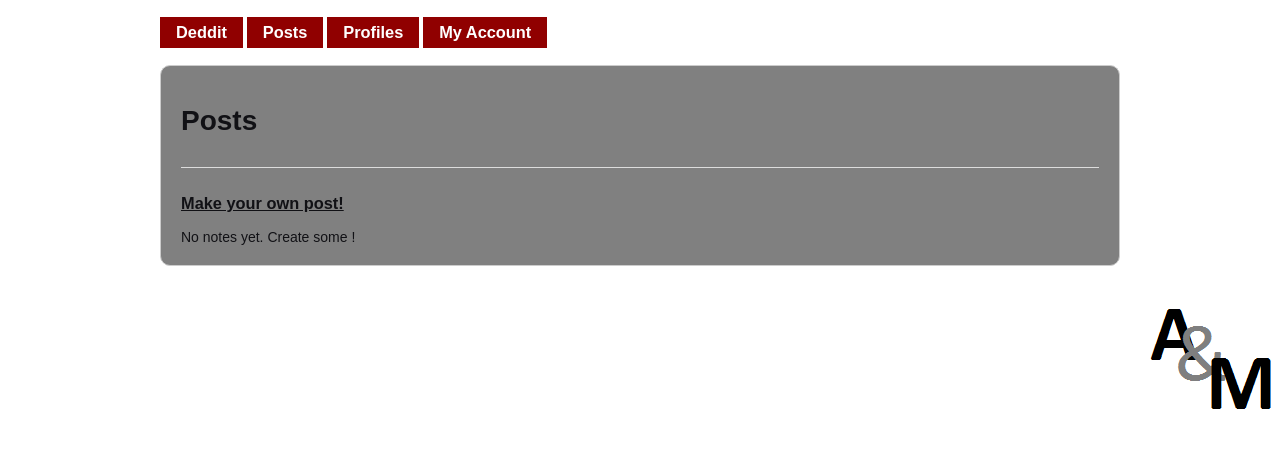
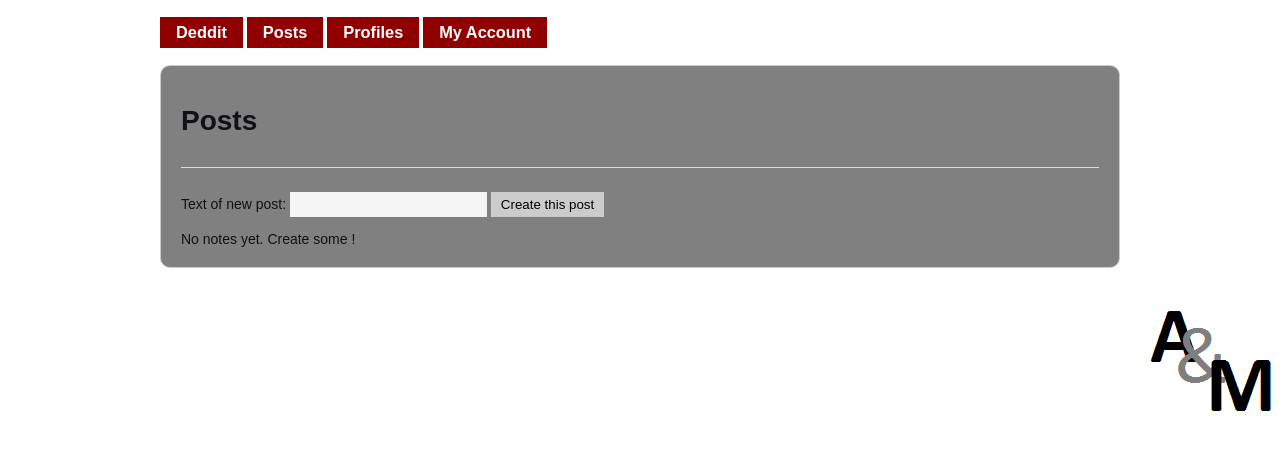
Before and after one commit to AriaanM/Deddit, a PHP site: page /post in a window 1280 px wide. Shown: the part 211-661 px from the top of the page. Run offline with PHP 8.4, Linux system fonts and the light colour scheme; data that the repository does not hold is empty; some libraries are stand-ins or nearby versions.

Commit message:
Post create start - not working yet
This is uploaded because most of the code is right, but it needs more
time to work.

```diff
--- a/application/controller/PostController.php
+++ b/application/controller/PostController.php
@@ -19,10 +19,44 @@ class postController extends Controller
         $this->View->render('post/index', array(
         	 'post' => PostModel::getAllPosts()));
     }
+    public function create()
+    {
+        PostModel::createPost(Request::post('post_text'));
+        Redirect::to('post');
+    }
 
-    public function create()
-{
-    NoteModel::createNote(Request::post('note_text'));
-    Redirect::to('note');
+    /**
+     * This method controls what happens when you move to /note/edit(/XX) in your app.
+     * Shows the current content of the note and an editing form.
+     * @param $note_id int id of the note
+     */
+    public function edit($post_id)
+    {
+        $this->View->render('post/edit', array(
+            'post' => PostModel::getPost($post_id)
+        ));
+    }
+
+    /**
+     * This method controls what happens when you move to /note/editSave in your app.
+     * Edits a note (performs the editing after form submit).
+     * POST request.
+     */
+    public function editSave()
+    {
+        PostModel::updatePost(Request::post('post_id'), Request::post('post_text'));
+        Redirect::to('post');
+    }
+
+    /**
+     * This method controls what happens when you move to /note/delete(/XX) in your app.
+     * Deletes a note. In a real application a deletion via GET/URL is not recommended, but for demo purposes it's
+     * totally okay.
+     * @param int $note_id id of the note
+     */
+    public function delete($post_id)
+    {
+        PostModel::deletePost($post_id);
+        Redirect::to('post');
+    }
 }
-}
--- a/application/model/PostModel.php
+++ b/application/model/PostModel.php
@@ -23,8 +23,39 @@ class PostModel
 
 		$sql = "SELECT * FROM posts";
 		$query = $database->prepare($sql);
-		$query->execute(array(':user_id' => Session::get('user_id'), ':post_id' => $post_id));
+		$query->execute(array(':user_id'
+         => Session::get('user_id'), ':post_id' => $post_id));
 
 		return $query->fetch();
 	}
+
+public static function createPost($post_text)
+    {
+        if (!$post_text || strlen($post_text) == 0) {
+            Session::add('feedback_negative', Text::get('FEEDBACK_NOTE_CREATION_FAILED'));
+            return false;
+        }
+
+        $database = DatabaseFactory::getFactory()->getConnection();
+
+        $sql = "INSERT INTO posts (post_text, user_id) VALUES (:post_text, :user_id)";
+        $query = $database->prepare($sql);
+        $query->execute(array(':post_text' => $post_text, ':user_id' => Session::get('user_id')));
+
+        if ($query->rowCount() == 1) {
+            return true;
+        }
+
+        // default return
+        Session::add('feedback_negative', Text::get('FEEDBACK_NOTE_CREATION_FAILED'));
+        return false;
+    /**
+     * Update an existing post
+     * @param int $post_id id of the specific post
+     * @param string $post_text new text of the specific post
+     * @return bool feedback (was the update successful ?)
+     */
+
+    }
+
 }
--- a/application/view/post/index.php
+++ b/application/view/post/index.php
@@ -4,7 +4,13 @@
 
         <!-- echo out the system feedback (error and success messages) -->
         <?php $this->renderFeedbackMessages(); ?>
-		<h3><a href="create.php"> Make your own post!</a></h3>
+
+        <p>
+            <form method="post" action="<?php echo Config::get('URL');?>post/create">
+                <label>Text of new post: </label><input type="text" name="post_text" />
+                <input type="submit" value='Create this post' autocomplete="off" />
+            </form>
+        </p>
         <?php if ($this->post) { ?>
                     <?php foreach($this->post as $key => $value) { ?>
                         <tr>
```
